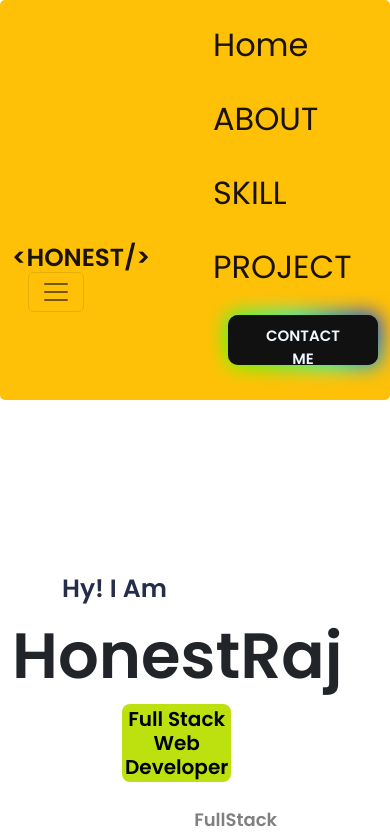
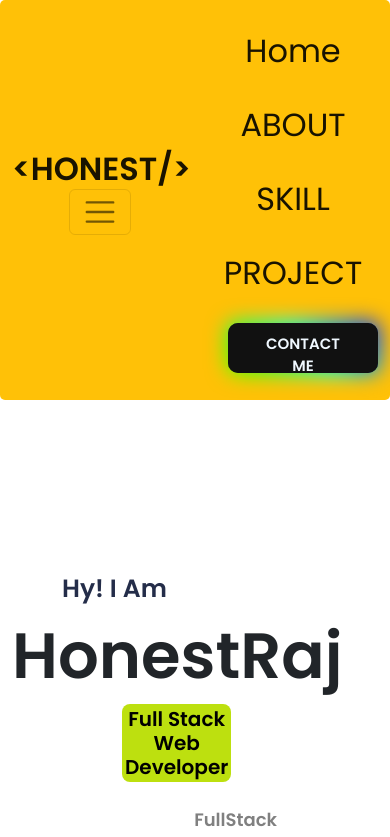
Before and after one commit to honestjackraj/portfolio, a React (Create React App) app: page / in a window 390 px wide. Shown: the top 837 px of the page. Built offline with nearby package versions, Linux system fonts and the light colour scheme; a web font is replaced by a local one.

Commit message:
completed

```diff
--- a/src/container/Int.css
+++ b/src/container/Int.css
@@ -94,7 +94,6 @@
   color: black;
   font-weight: bold;
   cursor: pointer;
-  text-decoration-line: none;
 }
 .home__scroll-arrow {
   font-size: 2.25rem;
@@ -180,4 +179,5 @@
     font-size: 20px;
     margin: 0px 0px 10px 10px;
   }
+
 }
--- a/src/container/PJT.css
+++ b/src/container/PJT.css
@@ -58,4 +58,8 @@
     align-items: center;
     padding-left: 60px;
   }
+  .pjc-3b{
+    display: flex;
+    padding-left: 60px;
+  }
 }
--- a/src/container/PJT.js
+++ b/src/container/PJT.js
@@ -33,6 +33,7 @@ const PJT = () => {
                                 </p><br/>
                                 <p>ReactJS , Nodejs , Express , MongoDB</p>
                                 <br/>
+                                <div className='pjc-3b'>
                                 <a href="" target="_blank" className="glow-on-hover pjt-bn">
                                     Live
                                     <i className="uil uil-arrow-right button__icon"></i>
@@ -45,6 +46,7 @@ const PJT = () => {
                                     Server
                                     <i className="uil uil-arrow-right button__icon"></i>
                                 </a>
+                                </div>
 
 
 
--- a/src/container/nav.css
+++ b/src/container/nav.css
@@ -30,10 +30,11 @@
   border-radius: 100px;
   font-family: Georgia, "Times New Roman", Times, serif;
 }
-.na-nm-bmw {
+.na-nm-bmw-22{
   color: aliceblue;
-  margin-top: 3px;
+  margin-top: 5px;
   border-radius: 60px;
+  width: fit-content;
 }
 
 @media only screen and (min-width: 300px) and (max-width: 500px) {
@@ -48,8 +49,21 @@
     display: flex;
     font-weight: bold;
   }
+ .na-nm{
+  display: flex;
+    align-items: center;
+    justify-content: center;
 
-  .na-nm-bmw {
-    height: 255px;
+ }
+ .na-log-name{
+   font-weight: bold;
+   font-size: 2rem;
+
   }
+  .tar{
+    margin-left: 41px;
+    font-size: 1.5rem;
+  }
+
+
 }
--- a/src/container/nav.js
+++ b/src/container/nav.js
@@ -9,7 +9,7 @@ const Nav = () => {
     <div className="container">
       <div className='my-name-nav'>
       <Link className="navbar-brand" to="/"> <h2 className='na-log-name'>&#60;HONEST/&#62; </h2></Link>
-      <button className="navbar-toggler" type="button" data-bs-toggle="collapse" data-bs-target="#navbarNav" aria-controls="navbarNav" aria-expanded="false" aria-label="Toggle navigation">
+      <button className="navbar-toggler tar" type="button" data-bs-toggle="collapse" data-bs-target="#navbarNav" aria-controls="navbarNav" aria-expanded="false" aria-label="Toggle navigation">
         <span className="navbar-toggler-icon"></span>
 
       </button>
@@ -30,9 +30,11 @@ const Nav = () => {
           <li className="nav-item na-nm">
           <Link className="nav-link active" aria-current="page" to="pjt" spy={true} smooth={true} offset={-100} duration={500}>PROJECT</Link>
           </li>
-          <li className="nav-item na-nm-bmw">
+          <div className='na-nm-bmw-24'>
+          <li className="nav-item na-nm-bmw-22">
           <Link className="nav-link active " aria-current="page" to="cont" spy={true} smooth={true} offset={-100} duration={500}><button className='button glow-on-hover'>CONTACT ME </button></Link>
           </li>
+          </div>
         </ul>
       </div>
       </div>
```
